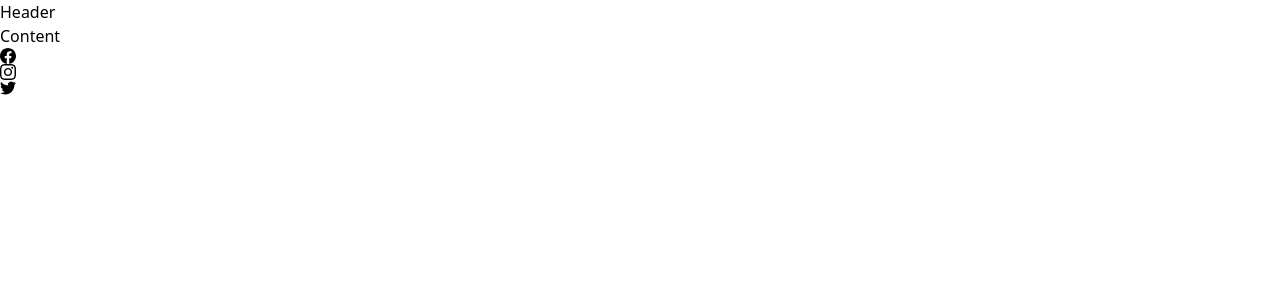
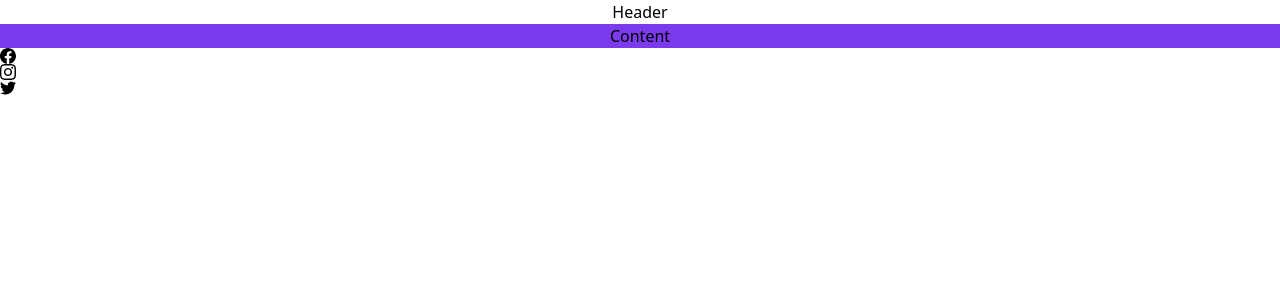
Before and after one commit to aczarnick/the-czar-website, a React (Create React App) app: page / in a window 1280 px wide. Shown: the top 300 px of the page. Built offline with nearby package versions, Linux system fonts and the light colour scheme.

Commit message:
Playing around with tailwind

```diff
--- a/src/content/content.js
+++ b/src/content/content.js
@@ -1,6 +1,8 @@
 function Content() {
     return (
-        <div>Content</div>
+        <div class="text-center bg-purple-600">
+            Content
+        </div>
     )
 }
 
--- a/src/header/header.js
+++ b/src/header/header.js
@@ -2,7 +2,9 @@
 
 function Header() {
     return (
-        <div>Header</div>
+        <div class="text-center bg-black text-white hover:bg-white hover:text-black">
+            Header
+        </div>
     )
 }
 
```
